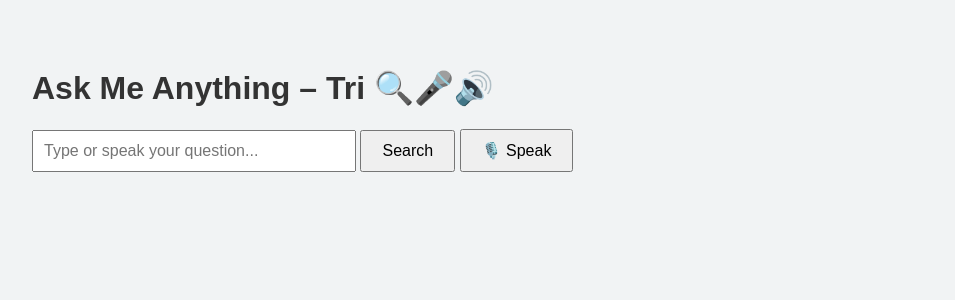
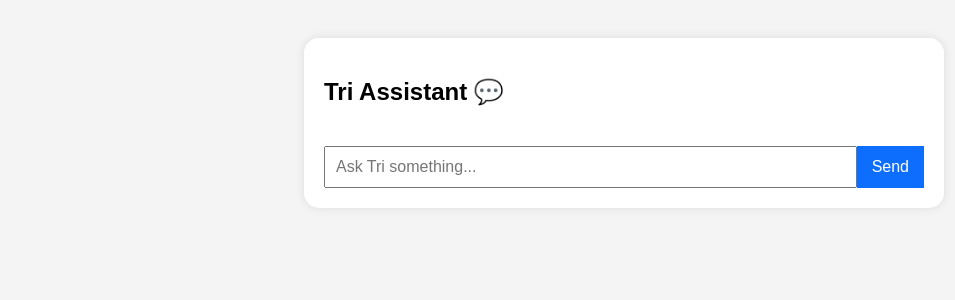
Before and after one commit to Vaitri-345/tri, a Flask app: page / in a window 1280 px wide. Shown: the top 300 px of the page, without its empty margins (16-971 px from the left). Run offline with Flask 3, Linux system fonts and the light colour scheme.

Commit message:
Day 11 - Chat memory + new UI

```diff
--- a/app.py
+++ b/app.py
@@ -1,22 +1,23 @@
-from flask import Flask, request, render_template
+from flask import Flask, render_template, request
 import wikipedia
 
 app = Flask(__name__)
+chat_history = []
 
-@app.route("/", methods=["GET", "POST"])
-def index():
-    answer = ""
-    if request.method == "POST":
-        query = request.form.get("question")
-        try:
-            answer = wikipedia.summary(query, sentences=2)
-        except wikipedia.exceptions.DisambiguationError:
-            answer = "Too many results. Please be specific."
-        except wikipedia.exceptions.PageError:
-            answer = "Nothing found on that topic."
-        except:
-            answer = "Something went wrong."
-    return render_template("index.html", answer=answer)
+@app.route("/")
+def home():
+    return render_template("index.html", chat=chat_history)
+
+@app.route("/ask", methods=["POST"])
+def ask():
+    user_input = request.form["message"]
+    try:
+        answer = wikipedia.summary(user_input, sentences=2)
+    except:
+        answer = "Sorry, I couldn't find an answer."
+
+    chat_history.append({"you": user_input, "tri": answer})
+    return render_template("index.html", chat=chat_history)
 
 if __name__ == "__main__":
-    app.run(host='0.0.0.0', port=10000)
+    app.run(debug=True)
--- a/templates/index.html
+++ b/templates/index.html
@@ -1,69 +1,64 @@
 <!DOCTYPE html>
 <html>
 <head>
-    <title>Tri</title>
+    <title>Tri Assistant</title>
     <style>
-        body { font-family: Arial; background: #f1f3f4; padding: 40px; }
-        h1 { color: #333; }
-        form { margin-bottom: 20px; }
-        input[type=text] {
-            width: 300px; padding: 10px; font-size: 16px;
+        body {
+            font-family: Arial;
+            background: #f4f4f4;
+            padding: 30px;
         }
-        input[type=submit], button {
-            padding: 10px 20px; font-size: 16px;
-            cursor: pointer;
+        .chatbox {
+            max-width: 600px;
+            margin: auto;
+            background: white;
+            padding: 20px;
+            border-radius: 15px;
+            box-shadow: 0 0 10px rgba(0,0,0,0.1);
         }
-        .result {
-            background: white; padding: 20px;
-            border-radius: 10px; max-width: 600px;
+        .bubble {
+            padding: 10px 15px;
+            margin: 10px 0;
+            border-radius: 10px;
+            max-width: 80%;
+        }
+        .you { background: #d1e7dd; align-self: flex-end; text-align: right; }
+        .tri { background: #e2e3e5; align-self: flex-start; }
+        form {
+            margin-top: 20px;
+            display: flex;
+        }
+        input[type="text"] {
+            flex: 1;
+            padding: 10px;
+            font-size: 16px;
+        }
+        button {
+            padding: 10px 15px;
+            font-size: 16px;
+            background: #0d6efd;
+            color: white;
+            border: none;
+        }
+        .chat-container {
+            display: flex;
+            flex-direction: column;
         }
     </style>
 </head>
 <body>
-    <h1>Ask Me Anything – Tri 🔍🎤🔊</h1>
-
-    <form method="POST">
-        <input type="text" name="question" id="question" placeholder="Type or speak your question..." required>
-        <input type="submit" value="Search">
-        <button type="button" onclick="startListening()">🎙️ Speak</button>
-    </form>
-
-    {% if answer %}
-        <div class="result">
-            <h3>Answer:</h3>
-            <p id="spoken-answer">{{ answer }}</p>
+    <div class="chatbox">
+        <h2>Tri Assistant 💬</h2>
+        <div class="chat-container">
+            {% for message in chat %}
+                <div class="bubble you"><strong>You:</strong> {{ message.you }}</div>
+                <div class="bubble tri"><strong>Tri:</strong> {{ message.tri }}</div>
+            {% endfor %}
         </div>
-    {% endif %}
-
-    <script>
-        function startListening() {
-            const recognition = new (window.SpeechRecognition || window.webkitSpeechRecognition)();
-            recognition.lang = 'en-US';
-            recognition.interimResults = false;
-            recognition.maxAlternatives = 1;
-
-            recognition.start();
-
-            recognition.onresult = function(event) {
-                const speechResult = event.results[0][0].transcript;
-                document.getElementById("question").value = speechResult;
-                document.querySelector("form").submit();
-            }
-
-            recognition.onerror = function(event) {
-                alert('Error: ' + event.error);
-            }
-        }
-
-        window.onload = function() {
-            const text = document.getElementById("spoken-answer");
-            if (text) {
-                const msg = new SpeechSynthesisUtterance();
-                msg.text = text.textContent;
-                msg.lang = "en-US";
-                window.speechSynthesis.speak(msg);
-            }
-        }
-    </script>
+        <form action="/ask" method="post">
+            <input type="text" name="message" placeholder="Ask Tri something..." required>
+            <button type="submit">Send</button>
+        </form>
+    </div>
 </body>
 </html>
```
